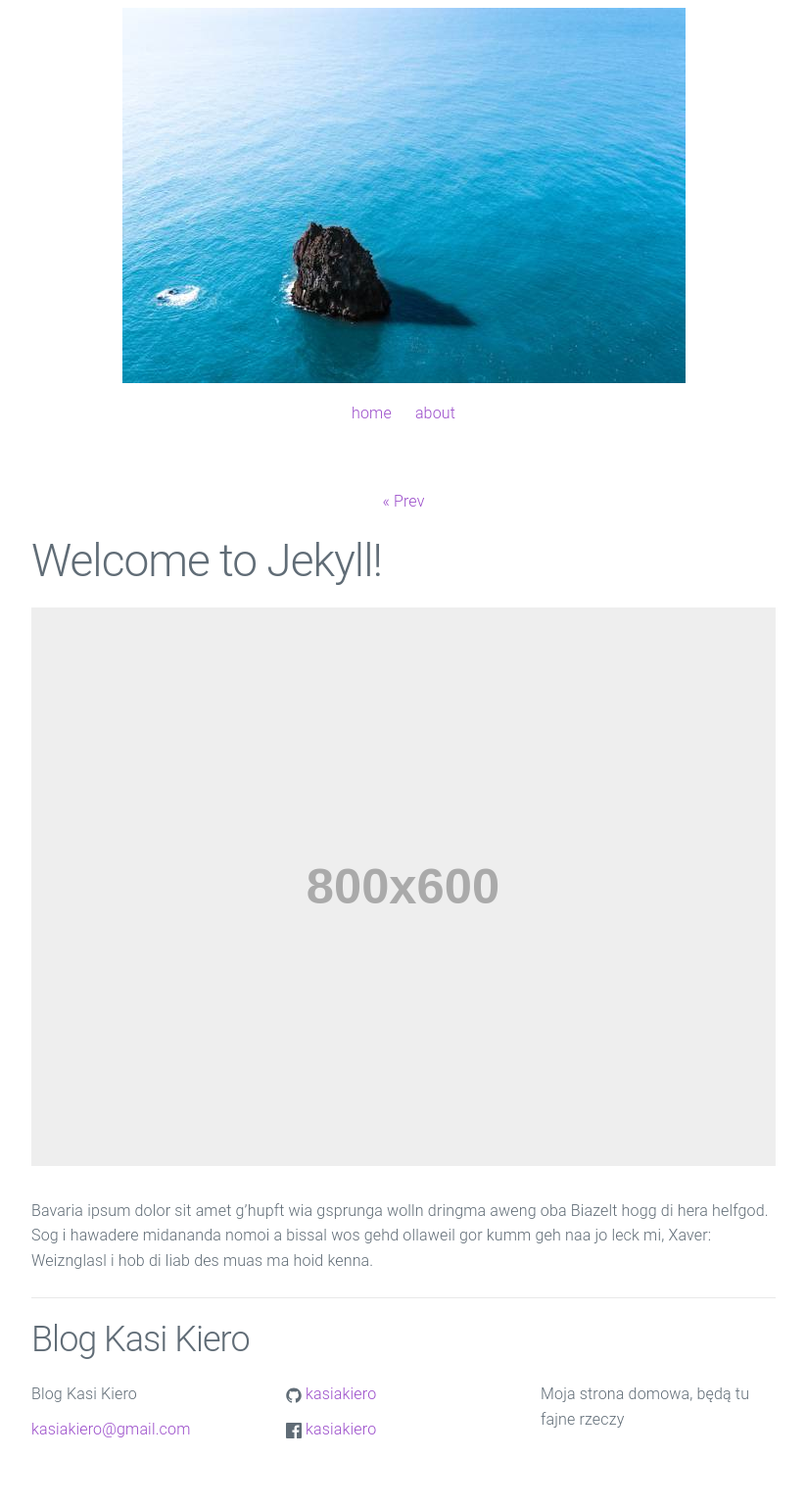
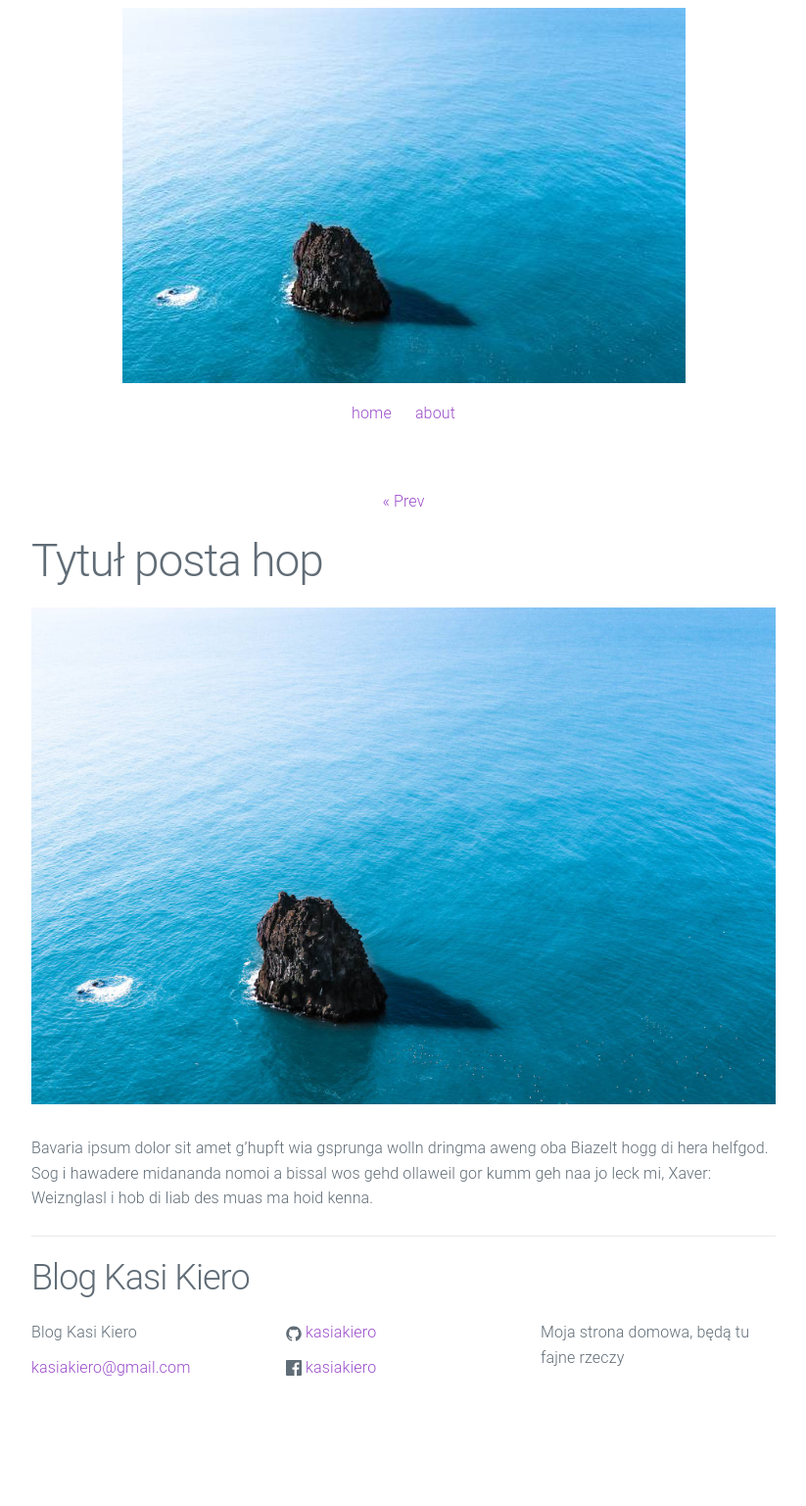
Before and after one commit to kasiakiero/kasiakiero.github.io, a Jekyll site: the page built from _posts/2015-10-06-welcome-to-jekyll.markdown, in a window 1280 px wide. Shown: the whole page at 98% size, without its empty margins (228-1051 px from the left). Built offline with Jekyll 4.4.1, drawn with Linux system fonts in a browser that asks for light colours; after the commit the page ends 1473 px from its top, so only the background shows below that.

```diff
--- a/_posts/2015-10-06-welcome-to-jekyll.markdown
+++ b/_posts/2015-10-06-welcome-to-jekyll.markdown
@@ -1,10 +1,10 @@
 ---
 layout: post
-title:  "Welcome to Jekyll!"
+title:  Tytuł posta hop
 date:   2015-10-06 15:39:40
 preview: sleek_thumb.jpg
 ---
 
-![Picture 1](holder.js/800x600?auto=yes)
+![Picture 1]({{site.img_url}}posts/sleek.jpg)
 
 Bavaria ipsum dolor sit amet g’hupft wia gsprunga wolln dringma aweng oba Biazelt hogg di hera helfgod. Sog i hawadere midananda nomoi a bissal wos gehd ollaweil gor kumm geh naa jo leck mi, Xaver: Weiznglasl i hob di liab des muas ma hoid kenna.
--- a/_posts/2015-10-07-welcome-to-jekyll.markdown
+++ b/_posts/2015-10-07-welcome-to-jekyll.markdown
@@ -1,10 +1,10 @@
 ---
 layout: post
-title:  "Welcome to Jekyll!"
+title:  Tytuł posta
 date:   2015-10-07 15:39:40
 preview: shane-rounce-205187_thumb.jpg
 ---
 
-![Picture 1](holder.js/800x600?auto=yes)
+![Picture 1]({{site.img_url}}posts/shane-rounce-205187_lg.jpg)
 
 Bavaria ipsum dolor sit amet g’hupft wia gsprunga wolln dringma aweng oba Biazelt hogg di hera helfgod. Sog i hawadere midananda nomoi a bissal wos gehd ollaweil gor kumm geh naa jo leck mi, Xaver: Weiznglasl i hob di liab des muas ma hoid kenna.
--- a/_posts/2015-10-08-welcome-to-jekyll.markdown
+++ b/_posts/2015-10-08-welcome-to-jekyll.markdown
@@ -1,11 +1,11 @@
 ---
 layout: post
-title:  "Welcome to Jekyll!"
+title:  Tytuł kolejnego posta
 date:   2015-10-08 15:39:40
 <!-- preview: holder.js/300x300?auto=yes -->
 preview: sleek.jpg
 ---
 
-![Picture 1](holder.js/800x600?auto=yes)
+![Picture 1]({{site.img_url}}posts/sleek.jpg)
 
 Bavaria ipsum dolor sit amet g’hupft wia gsprunga wolln dringma aweng oba Biazelt hogg di hera helfgod. Sog i hawadere midananda nomoi a bissal wos gehd ollaweil gor kumm geh naa jo leck mi, Xaver: Weiznglasl i hob di liab des muas ma hoid kenna.
--- a/_posts/2015-10-09-welcome-to-jekyll.markdown
+++ b/_posts/2015-10-09-welcome-to-jekyll.markdown
@@ -1,10 +1,10 @@
 ---
 layout: post
-title:  "Welcome to Jekyll!"
+title:  Tytuł posta xD
 date:   2015-10-09 15:39:40
 preview: emile-perron-190221_thumb.jpg
 ---
 
-![Picture 1](holder.js/800x600?auto=yes)
+![Picture 1]({{site.img_url}}posts/emile-perron-190221_lg.jpg)
 
 Bavaria ipsum dolor sit amet g’hupft wia gsprunga wolln dringma aweng oba Biazelt hogg di hera helfgod. Sog i hawadere midananda nomoi a bissal wos gehd ollaweil gor kumm geh naa jo leck mi, Xaver: Weiznglasl i hob di liab des muas ma hoid kenna.
```
Also changed, not shown: README.md.
